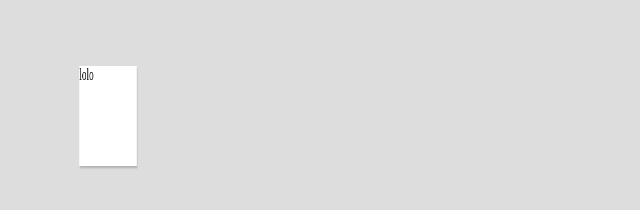
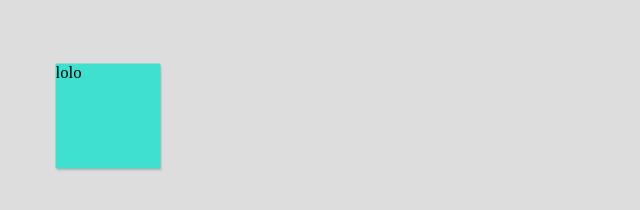
Before and after one commit to andrezffajardo/CSS_Exercises, a plain HTML site: page CSS_2D_transforms/index.html in a window 1280 px wide. In both pictures the pointer is over the element "lolo". Shown: the whole page, without its empty margins (0-640 px from the left). Drawn offline with Linux system fonts and the light colour scheme.

Commit message:
Exercise CSS animation transition

```diff
--- a/CSS_2D_transforms/main.css
+++ b/CSS_2D_transforms/main.css
@@ -10,5 +10,10 @@ body {
   height: 100px;
   background-color: white;
   box-shadow: 1px 2px 2px rgba(0, 0, 0, 0.2);
-  transform: rotateY(55deg);
+  transition: 0.3s 0.5s;
 }
+
+.box:hover {
+  transform: scale(1.05, 1.05);
+  background-color: turquoise;
+}
```
